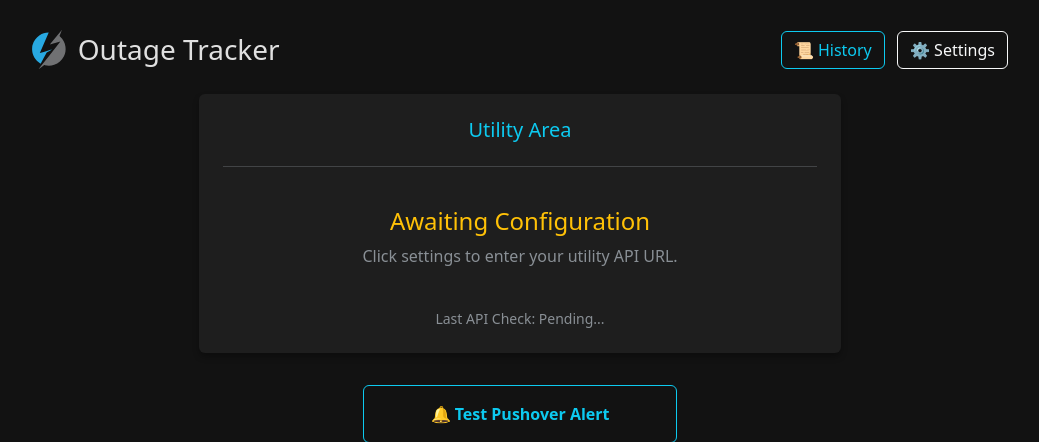
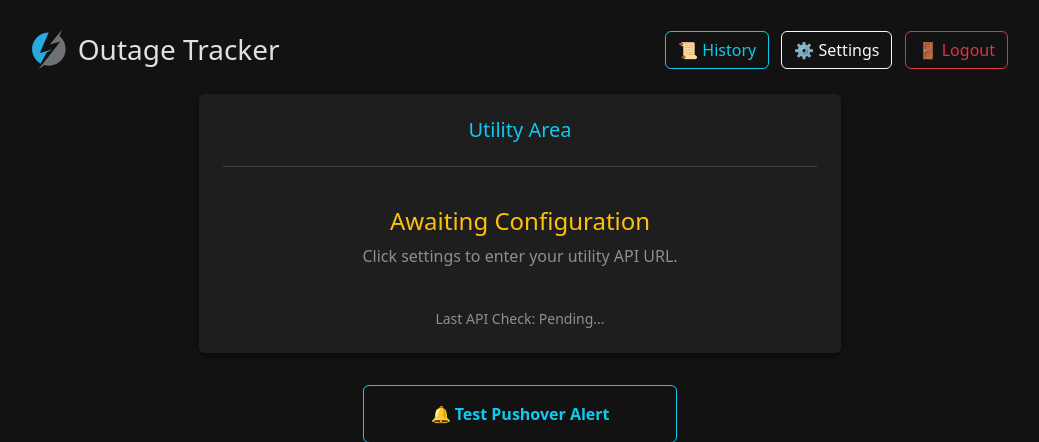
Before and after one commit to NightHawkATL/outage-tracker, a Flask app: page / in a window 1280 px wide. Shown: the top 442 px of the page, without its empty margins (120-1159 px from the left). Run offline with Flask 3, Linux system fonts and the light colour scheme; the visitor is signed in with stand-in values (Sample User, id 1); parts of the project's set-up code (start-up, migrations or seed data) failed here and were passed over.

Commit message:
Update templates/index.html

```diff
--- a/templates/index.html
+++ b/templates/index.html
@@ -27,7 +27,6 @@
                 <img src="{{ url_for('static', filename='logo.svg') }}" alt="Logo" style="height: 40px; margin-right: 12px;">
                 <span class="d-none d-sm-inline">Outage Tracker</span>
             </h2>
-
             {% if config.ts_authkey %}
                 <div>
                     {% if "Connected" in ts_status %}
@@ -37,10 +36,10 @@
                     {% endif %}
                 </div>
             {% endif %}
-
             <div>
                 <a href="/history" class="btn btn-outline-info me-2">📜 History</a>
-                <a href="/config" class="btn btn-outline-light">⚙️ Settings</a>
+                <a href="/config" class="btn btn-outline-light me-2">⚙️ Settings</a>
+                <a href="/logout" class="btn btn-outline-danger">🚪 Logout</a>
             </div>
         </div>
 
```
